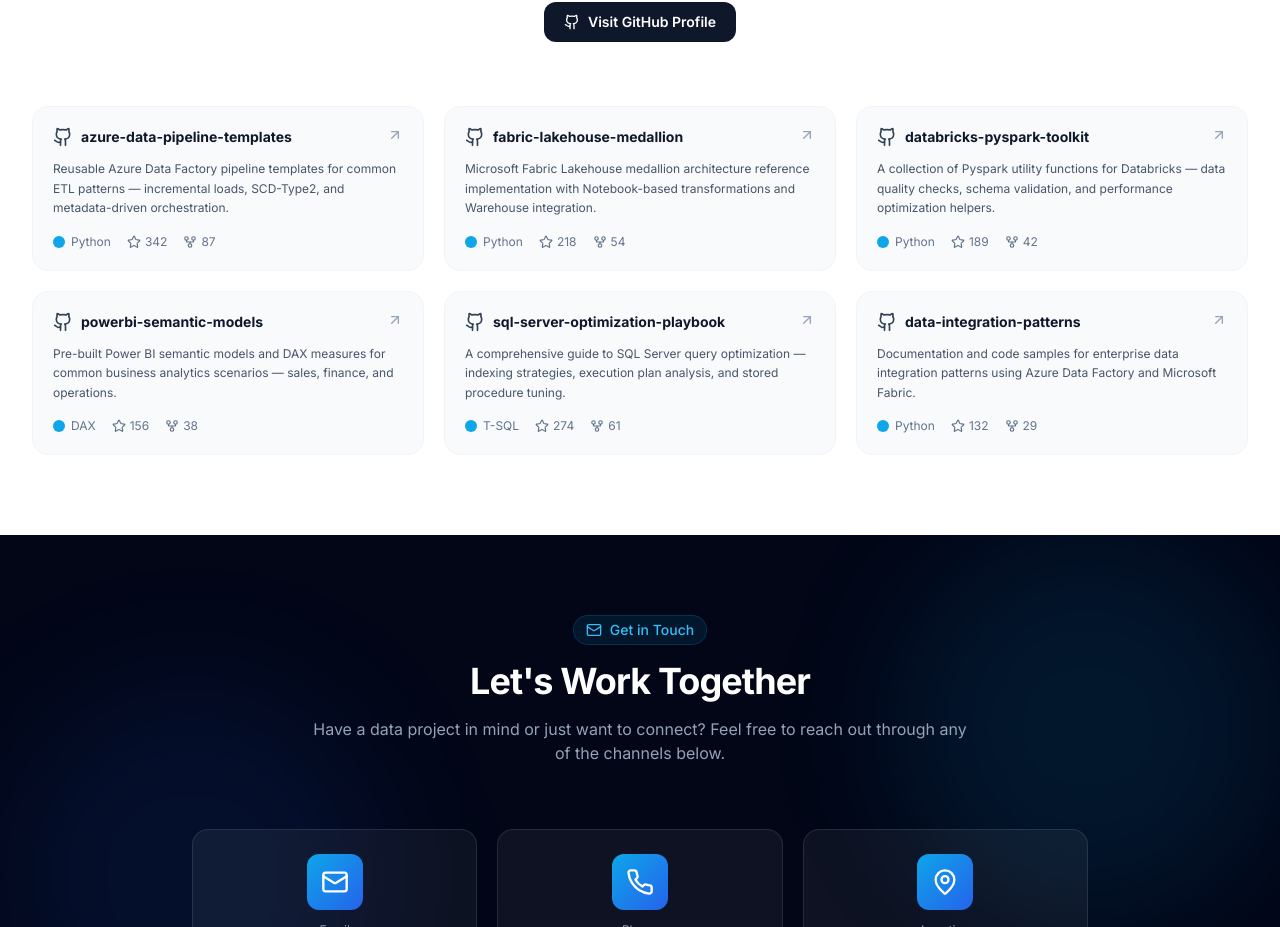
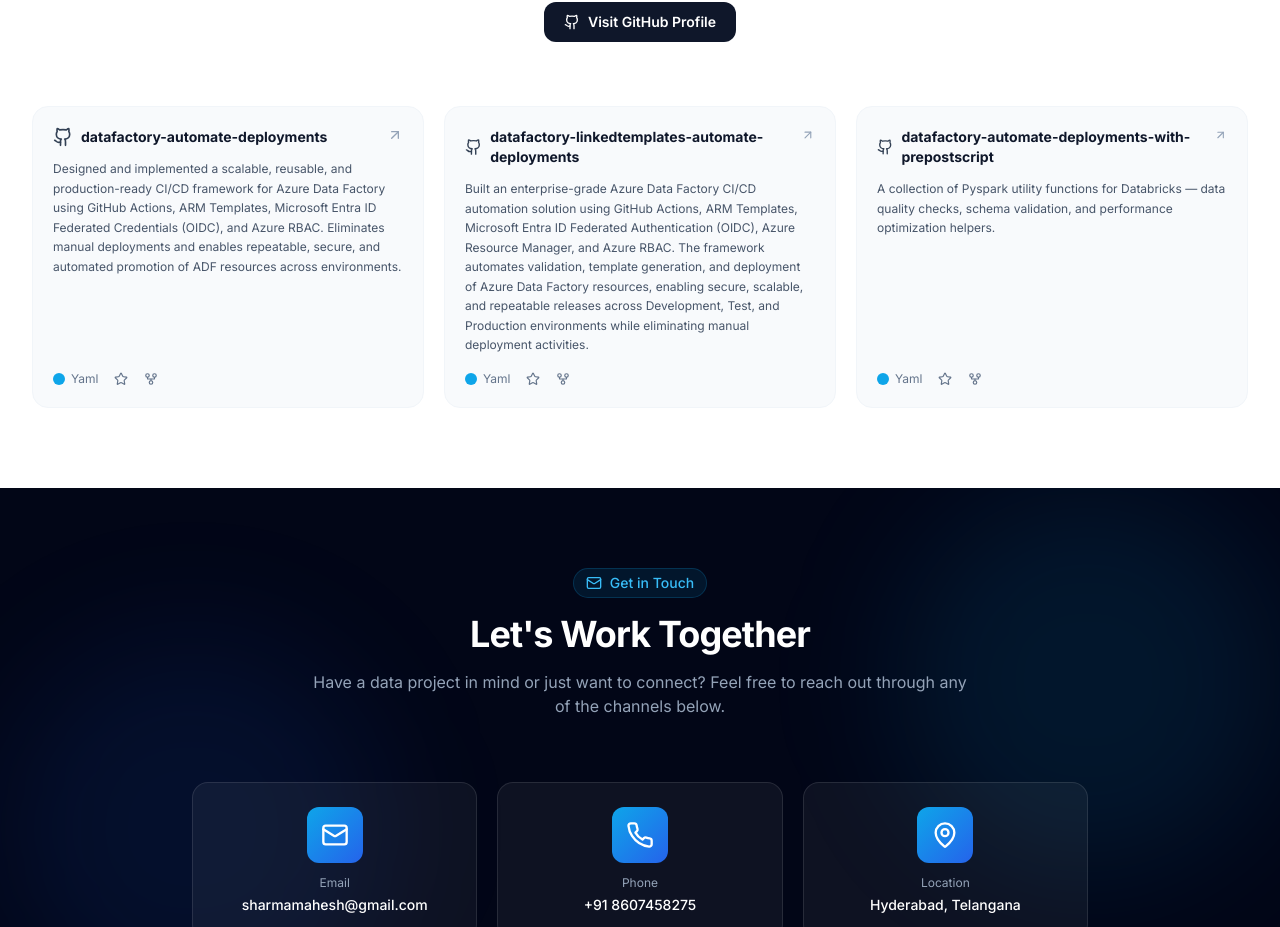
Before and after one commit to Integration-Hub-DE/Portfolio-Mahesh-2, a React (Vite) app: page / in a window 1280 px wide. Shown: the part 7496-8423 px from the top of the page. Built offline with nearby package versions, Linux system fonts and the light colour scheme.

Commit message:
Update portfolio.ts

```diff
--- a/src/data/portfolio.ts
+++ b/src/data/portfolio.ts
@@ -275,58 +275,31 @@ export const certifications = [
 
 export const githubRepos = [
   {
-    name: 'azure-data-pipeline-templates',
+    name: 'datafactory-automate-deployments',
     description:
-      'Reusable Azure Data Factory pipeline templates for common ETL patterns — incremental loads, SCD-Type2, and metadata-driven orchestration.',
-    language: 'Python',
-    stars: 342,
-    forks: 87,
-    url: 'https://github.com/mahesh-data/azure-data-pipeline-templates',
+      'Designed and implemented a scalable, reusable, and production-ready CI/CD framework for Azure Data Factory using GitHub Actions, ARM Templates, Microsoft Entra ID Federated Credentials (OIDC), and Azure RBAC. Eliminates manual deployments and enables repeatable, secure, and automated promotion of ADF resources across environments.',
+    language: 'Yaml',
+    // stars: 189,
+    // forks: 42,
+    url: 'https://github.com/Integration-Hub-DE/datafactory-automate-deployments',
   },
   {
-    name: 'fabric-lakehouse-medallion',
+    name: 'datafactory-linkedtemplates-automate-deployments',
     description:
-      'Microsoft Fabric Lakehouse medallion architecture reference implementation with Notebook-based transformations and Warehouse integration.',
-    language: 'Python',
-    stars: 218,
-    forks: 54,
-    url: 'https://github.com/mahesh-data/fabric-lakehouse-medallion',
+      'Built an enterprise-grade Azure Data Factory CI/CD automation solution using GitHub Actions, ARM Templates, Microsoft Entra ID Federated Authentication (OIDC), Azure Resource Manager, and Azure RBAC. The framework automates validation, template generation, and deployment of Azure Data Factory resources, enabling secure, scalable, and repeatable releases across Development, Test, and Production environments while eliminating manual deployment activities.',
+    language: 'Yaml',
+    // stars: 189,
+    // forks: 42,
+    url: 'https://github.com/Integration-Hub-DE/datafactory-linkedtemplates-automate-deployments',
   },
   {
-    name: 'databricks-pyspark-toolkit',
+    name: 'datafactory-automate-deployments-with-prepostscript',
     description:
       'A collection of Pyspark utility functions for Databricks — data quality checks, schema validation, and performance optimization helpers.',
-    language: 'Python',
-    stars: 189,
-    forks: 42,
-    url: 'https://github.com/mahesh-data/databricks-pyspark-toolkit',
-  },
-  {
-    name: 'powerbi-semantic-models',
-    description:
-      'Pre-built Power BI semantic models and DAX measures for common business analytics scenarios — sales, finance, and operations.',
-    language: 'DAX',
-    stars: 156,
-    forks: 38,
-    url: 'https://github.com/mahesh-data/powerbi-semantic-models',
-  },
-  {
-    name: 'sql-server-optimization-playbook',
-    description:
-      'A comprehensive guide to SQL Server query optimization — indexing strategies, execution plan analysis, and stored procedure tuning.',
-    language: 'T-SQL',
-    stars: 274,
-    forks: 61,
-    url: 'https://github.com/mahesh-data/sql-server-optimization-playbook',
-  },
-  {
-    name: 'data-integration-patterns',
-    description:
-      'Documentation and code samples for enterprise data integration patterns using Azure Data Factory and Microsoft Fabric.',
-    language: 'Python',
-    stars: 132,
-    forks: 29,
-    url: 'https://github.com/mahesh-data/data-integration-patterns',
+    language: 'Yaml',
+    // stars: 189,
+    // forks: 42,
+    url: 'https://github.com/Integration-Hub-DE/datafactory-automate-deployments-with-prepostscript',
   },
 ];
 
```
